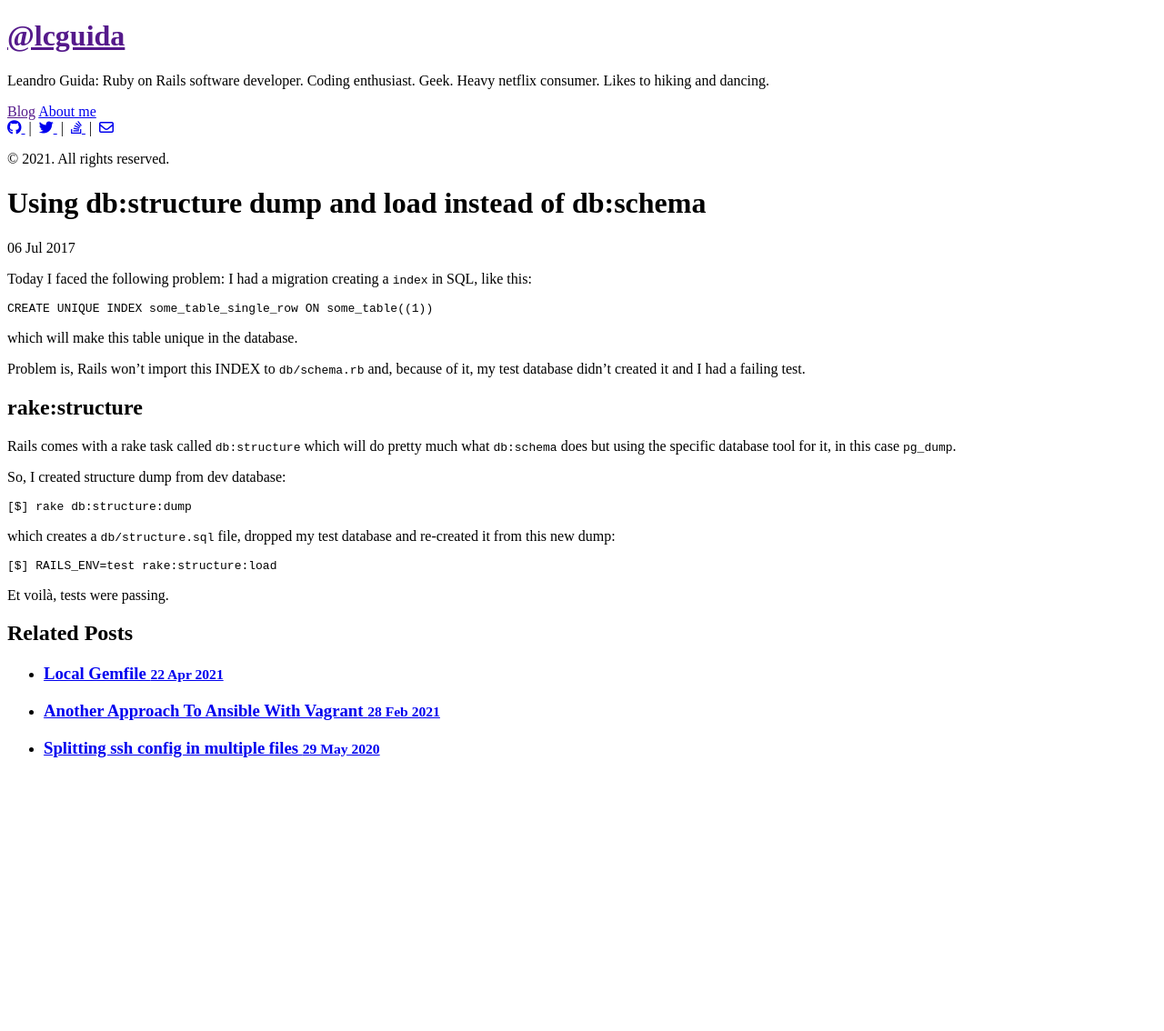
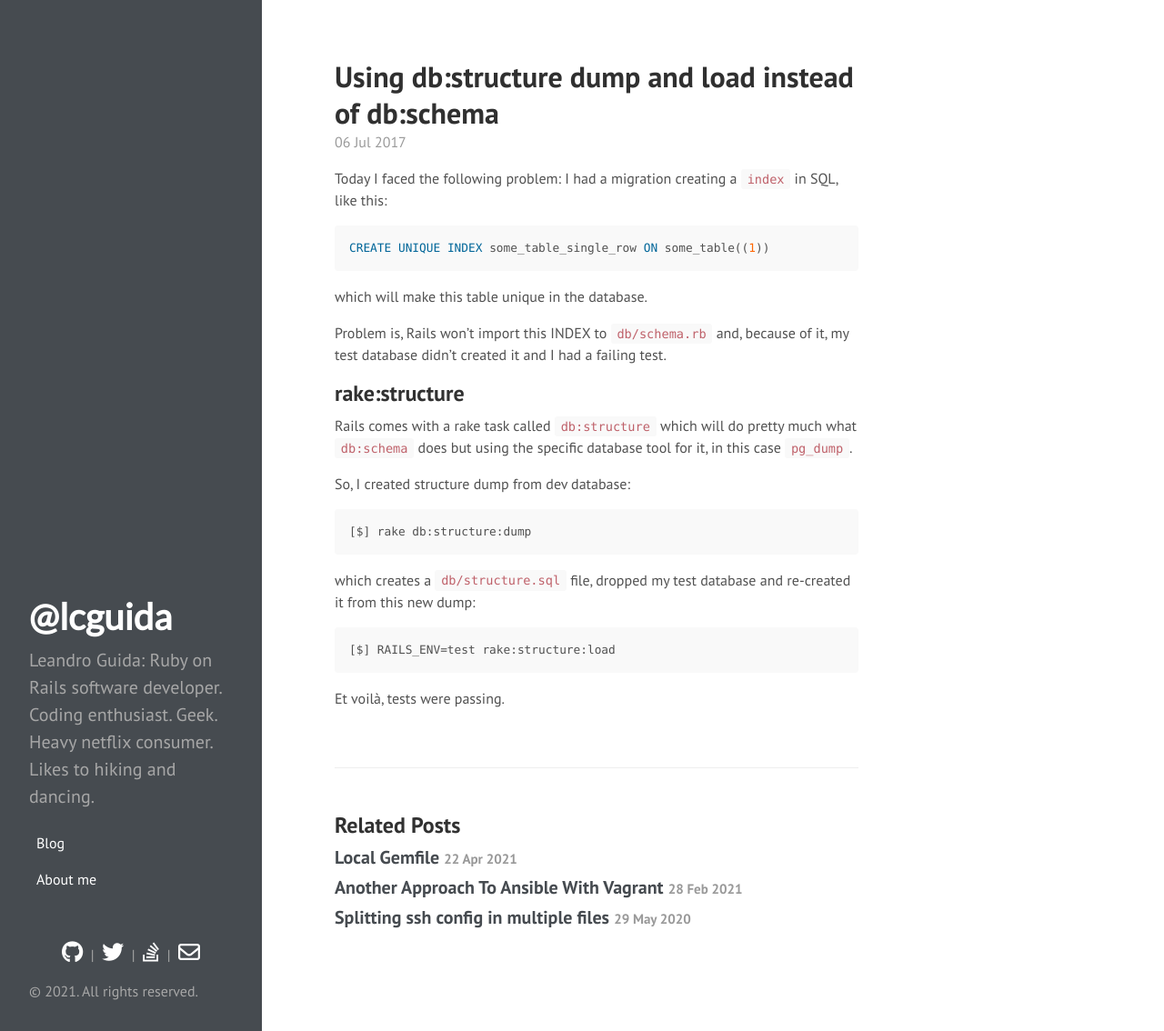
Before and after one commit to lcguida/lcguida.github.io, a Jekyll site: the page built from _posts/2017-07-06-rake-structure-dump-and-load.md, in a window 1280 px wide and 1134 px high. Shown: the whole window at 91% size. Built offline with Jekyll 4.4.1, drawn with Linux system fonts in a browser that asks for light colours; nearby versions of some CDN libraries.

Commit message:
Fix wrong assets path

```diff
--- a/_config.yml
+++ b/_config.yml
@@ -10,7 +10,7 @@ permalink:        pretty
 title:            '@lcguida'
 tagline:          'lcguida.com'
 description:      'Leandro Guida: Ruby on Rails software developer. Coding enthusiast. Geek. Heavy netflix consumer. Likes to hiking and dancing.'
-url:              http://hyde.getpoole.com
+url:              'https://lcguida.com'
 baseurl:          /
 
 author:
--- a/_includes/head.html
+++ b/_includes/head.html
@@ -16,10 +16,10 @@
 
   <!-- CSS -->
   <link rel="stylesheet" href="https://use.fontawesome.com/53472068cc.css">
-  <link rel="stylesheet" href="{{ site.baseurl }}public/css/poole.css">
-  <link rel="stylesheet" href="{{ site.baseurl }}public/css/syntax.css">
-  <link rel="stylesheet" href="{{ site.baseurl }}public/css/hyde.css">
-  <link rel="stylesheet" href="{{ site.baseurl }}public/css/custom.css">
+  <link rel="stylesheet" href="{{ site.baseurl }}/public/css/poole.css">
+  <link rel="stylesheet" href="{{ site.baseurl }}/public/css/syntax.css">
+  <link rel="stylesheet" href="{{ site.baseurl }}/public/css/hyde.css">
+  <link rel="stylesheet" href="{{ site.baseurl }}/public/css/custom.css">
   <link rel="stylesheet" href="http://fonts.googleapis.com/css?family=PT+Sans:400,400italic,700|Lato">
 
   <!-- Icons -->
```
